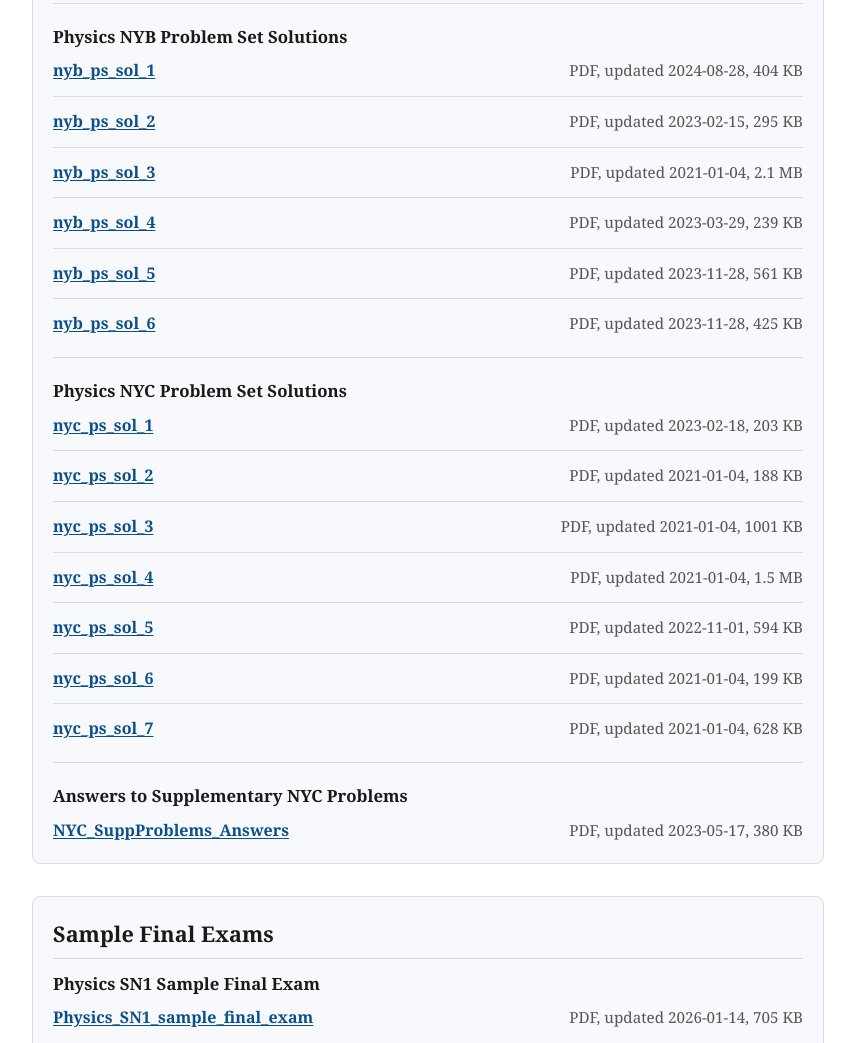
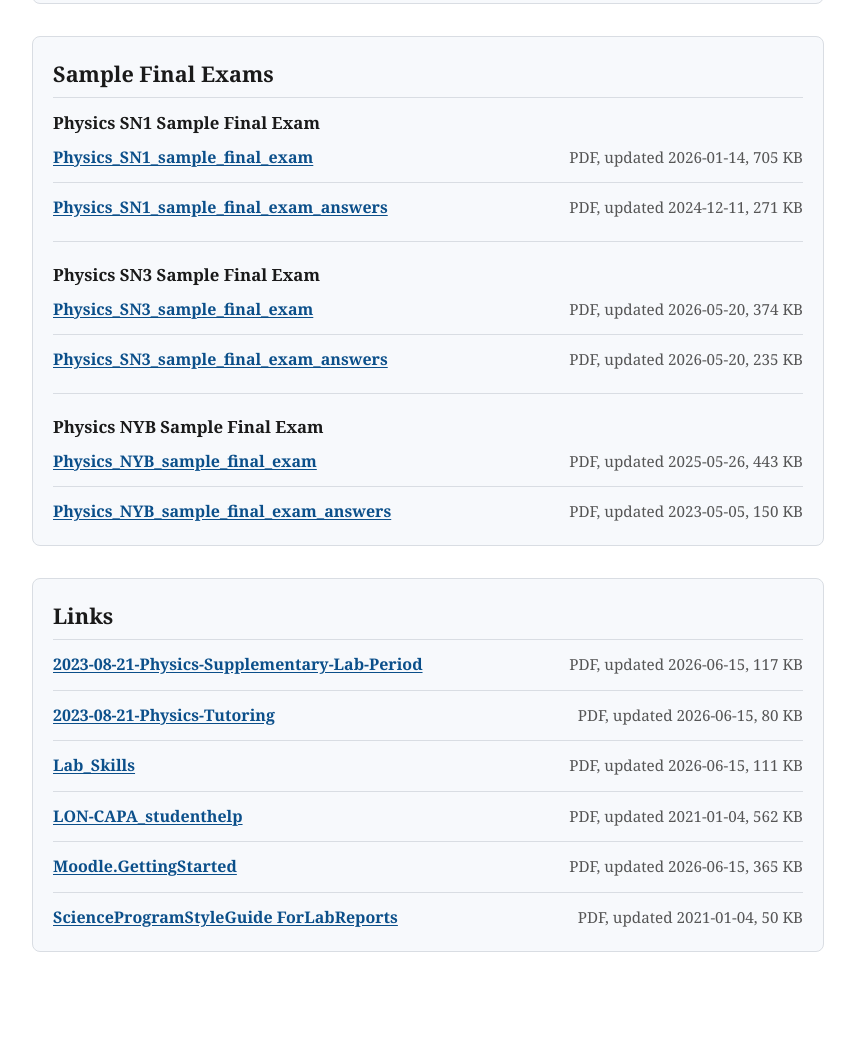
Before and after one commit to GitHubGreg/john-abbott-college-physics-public-website-files, a website: page docs/index.html in a window 1280 px wide. Shown: the part 2621-3664 px from the top of the page, without its empty margins (212-1067 px from the left). Drawn offline with Linux system fonts and the light colour scheme.

Commit message:
Update public files (2026-06-20 21:17:59 EDT)

```diff
--- a/docs/index.html
+++ b/docs/index.html
@@ -224,80 +224,6 @@
     </li>
   </ul>
   </div>
-
-  <div class="subsection">
-    <h3>Physics NYB Problem Set Solutions</h3>
-<ul>
-    <li>
-      <a href="files/problem-set-solutions/nyb/nybpssol1.pdf">nyb_ps_sol_1</a>
-      <span>PDF, updated 2024-08-28, 404 KB</span>
-    </li>
-    <li>
-      <a href="files/problem-set-solutions/nyb/nybpssol2.pdf">nyb_ps_sol_2</a>
-      <span>PDF, updated 2023-02-15, 295 KB</span>
-    </li>
-    <li>
-      <a href="files/problem-set-solutions/nyb/nybpssol3.pdf">nyb_ps_sol_3</a>
-      <span>PDF, updated 2021-01-04, 2.1 MB</span>
-    </li>
-    <li>
-      <a href="files/problem-set-solutions/nyb/nybpssol4.pdf">nyb_ps_sol_4</a>
-      <span>PDF, updated 2023-03-29, 239 KB</span>
-    </li>
-    <li>
-      <a href="files/problem-set-solutions/nyb/nybpssol5.pdf">nyb_ps_sol_5</a>
-      <span>PDF, updated 2023-11-28, 561 KB</span>
-    </li>
-    <li>
-      <a href="files/problem-set-solutions/nyb/nybpssol6.pdf">nyb_ps_sol_6</a>
-      <span>PDF, updated 2023-11-28, 425 KB</span>
-    </li>
-  </ul>
-  </div>
-
-  <div class="subsection">
-    <h3>Physics NYC Problem Set Solutions</h3>
-<ul>
-    <li>
-      <a href="files/problem-set-solutions/nyc/nycpssol1.pdf">nyc_ps_sol_1</a>
-      <span>PDF, updated 2023-02-18, 203 KB</span>
-    </li>
-    <li>
-      <a href="files/problem-set-solutions/nyc/nycpssol2.pdf">nyc_ps_sol_2</a>
-      <span>PDF, updated 2021-01-04, 188 KB</span>
-    </li>
-    <li>
-      <a href="files/problem-set-solutions/nyc/nycpssol3.pdf">nyc_ps_sol_3</a>
-      <span>PDF, updated 2021-01-04, 1001 KB</span>
-    </li>
-    <li>
-      <a href="files/problem-set-solutions/nyc/nycpssol4.pdf">nyc_ps_sol_4</a>
-      <span>PDF, updated 2021-01-04, 1.5 MB</span>
-    </li>
-    <li>
-      <a href="files/problem-set-solutions/nyc/nycpssol5.pdf">nyc_ps_sol_5</a>
-      <span>PDF, updated 2022-11-01, 594 KB</span>
-    </li>
-    <li>
-      <a href="files/problem-set-solutions/nyc/nycpssol6.pdf">nyc_ps_sol_6</a>
-      <span>PDF, updated 2021-01-04, 199 KB</span>
-    </li>
-    <li>
-      <a href="files/problem-set-solutions/nyc/nycpssol7.pdf">nyc_ps_sol_7</a>
-      <span>PDF, updated 2021-01-04, 628 KB</span>
-    </li>
-  </ul>
-  </div>
-
-  <div class="subsection">
-    <h3>Answers to Supplementary NYC Problems</h3>
-<ul>
-    <li>
-      <a href="files/problem-set-solutions/nyc/supplementary/nycsuppproblemsanswers.pdf">NYC_SuppProblems_Answers</a>
-      <span>PDF, updated 2023-05-17, 380 KB</span>
-    </li>
-  </ul>
-  </div>
 </section>
 
 <section>
```
Also changed, not shown: docs/manifest.json, 14 other files.
